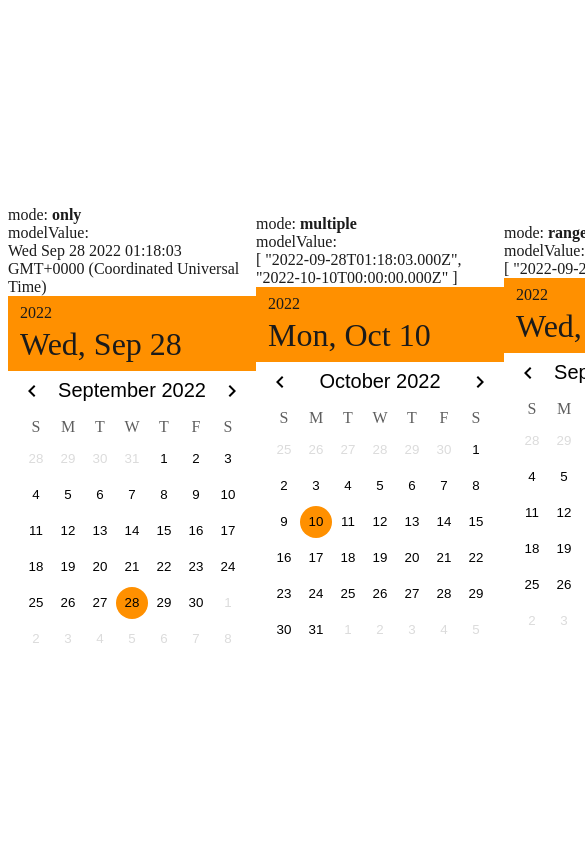
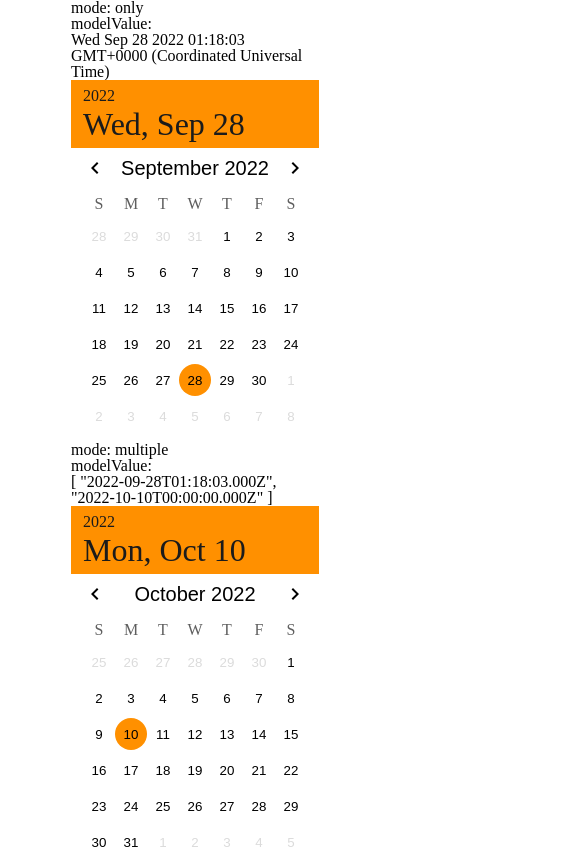
Before and after one commit to swilly821209/Vdate-picker, a Vue app: page / in a window 390 px wide. Shown: the top 849 px of the page, 585 px wide, since content can reach past the window. Built offline with nearby package versions, Linux system fonts and the light colour scheme.

Commit message:
fix: rwd phone

```diff
--- a/src/App.vue
+++ b/src/App.vue
@@ -31,7 +31,7 @@
   </div>
 </template>
 
-<style lang="css">
+<style lang="css" scoped>
 body {
   color: #1b1b1b;
   box-sizing: border-box;
@@ -42,16 +42,18 @@
   align-items: center;
   height: 100vh;
 }
-button {
-  appearance: none;
-  border: none;
-  padding: 0px;
-  background-color: transparent;
-  cursor: pointer;
-}
 .date-show {
   width: 248px;
   display: flex;
   flex-direction: column;
 }
+@media (max-width: 639px) {
+  .center {
+    height: auto;
+    flex-direction: column;
+  }
+  .date-show {
+    margin-bottom: 10px;
+  }
+}
 </style>
--- /dev/null
+++ b/src/assets/base.css
@@ -0,0 +1,59 @@
+/* http://meyerweb.com/eric/tools/css/reset/
+   v2.0 | 20110126
+   License: none (public domain)
+*/
+
+html, body, div, span, applet, object, iframe,
+h1, h2, h3, h4, h5, h6, p, blockquote, pre,
+a, abbr, acronym, address, big, cite, code,
+del, dfn, em, img, ins, kbd, q, s, samp,
+small, strike, strong, sub, sup, tt, var,
+b, u, i, center,
+dl, dt, dd, ol, ul, li,
+fieldset, form, label, legend,
+table, caption, tbody, tfoot, thead, tr, th, td,
+article, aside, canvas, details, embed,
+figure, figcaption, footer, header, hgroup,
+menu, nav, output, ruby, section, summary,
+time, mark, audio, video {
+	margin: 0;
+	padding: 0;
+	border: 0;
+	font-size: 100%;
+	font: inherit;
+	vertical-align: baseline;
+}
+/* HTML5 display-role reset for older browsers */
+article, aside, details, figcaption, figure,
+footer, header, hgroup, menu, nav, section {
+	display: block;
+}
+body {
+	line-height: 1;
+}
+ol, ul {
+	list-style: none;
+}
+blockquote, q {
+	quotes: none;
+}
+blockquote:before, blockquote:after,
+q:before, q:after {
+	content: '';
+	content: none;
+}
+table {
+	border-collapse: collapse;
+	border-spacing: 0;
+}
+.date-picker {
+  color: #1b1b1b;
+  box-sizing: border-box;
+}
+.date-picker button {
+  appearance: none;
+  border: none;
+  padding: 0px;
+  background-color: transparent;
+  cursor: pointer;
+}
--- a/src/main.ts
+++ b/src/main.ts
@@ -1,4 +1,7 @@
 import { createApp } from 'vue';
 import App from './App.vue';
+import './assets/base.css';
 
 createApp(App).mount('#app');
+import VDatePicker from '@/components/date-picker.vue';
+export { VDatePicker };
```
Also changed, not shown: 5 other files (tests, documents, lock files or other folders).
